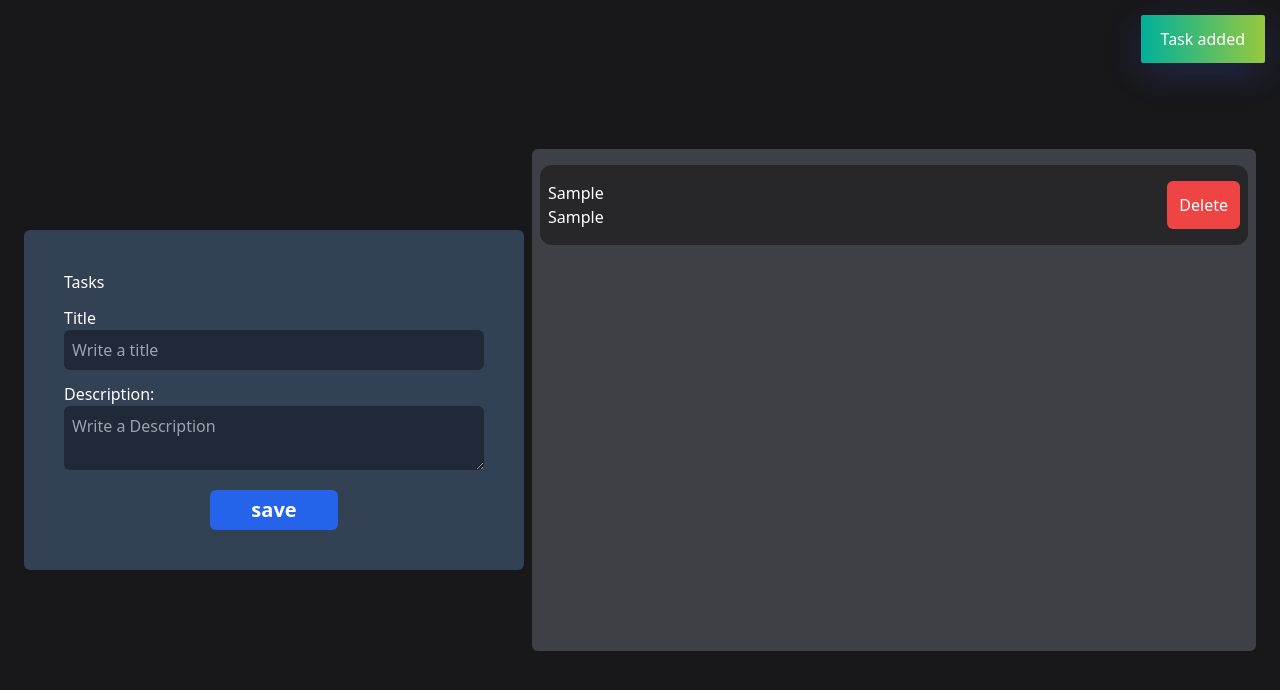
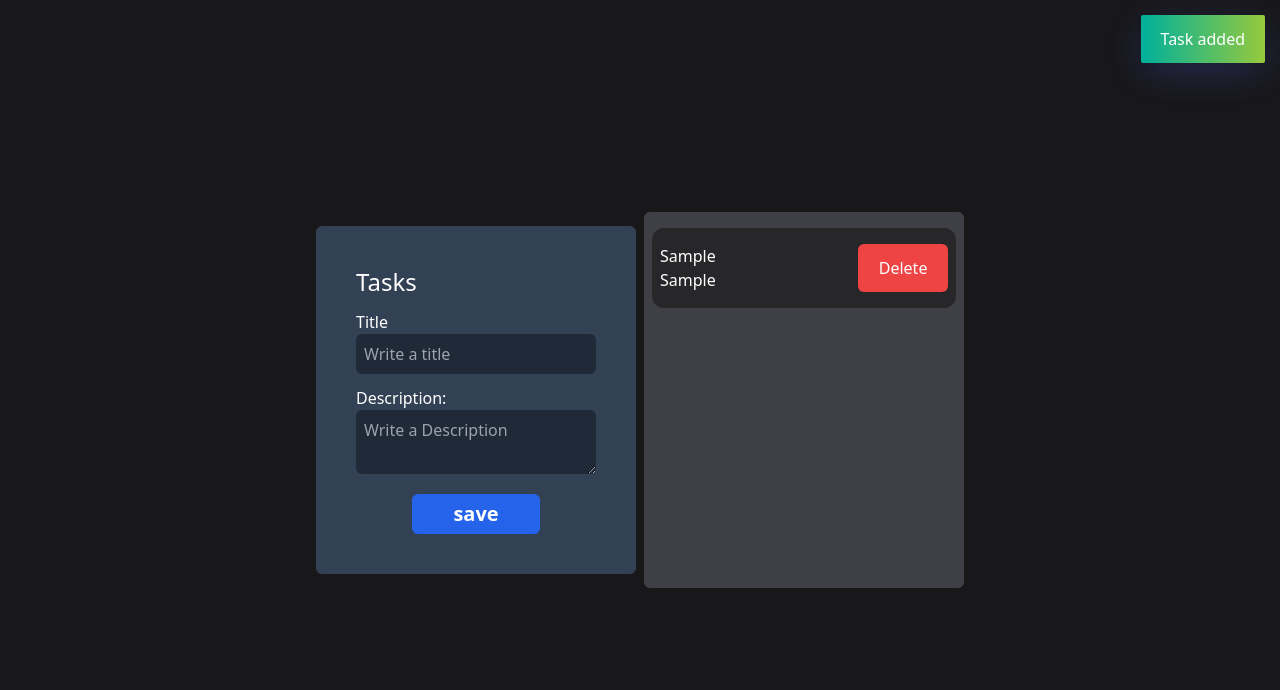
Before and after one commit to cristiandrc/TS-vanilla-frontend, a website built with Vite: page index.html in a window 1280 px wide. Both pictures are taken after typing "Sample", "Sample" into the empty fields and a click on the button "save". Built offline with nearby package versions, Linux system fonts and the light colour scheme.

Commit message:
ajuste estilos basicos

```diff
--- a/index.html
+++ b/index.html
@@ -9,7 +9,9 @@
 </head>
 
 <body class="bg-zinc-900 text-white">
-  <div id="app" class="flex gap-x-2 h-screen justify-center items-center p-6"></div>
+  <div id="app"
+    class="flex md:flex-row md:gap-x-2 gap-y-3 h-screen justify-center items-center md:p-6 p-2 max-h-screen flex-col">
+  </div>
   <script type="module" src="/src/main.ts"></script>
 </body>
 
--- a/src/components/Form/index.ts
+++ b/src/components/Form/index.ts
@@ -1,7 +1,7 @@
 import './style.css'
 export const Form = ():string => {
   return `
-  <form id='taskForm' class="flex flex-col justify-center align-middle w-300">
+  <form id='taskForm' class="flex flex-col justify-center align-middle w-full">
 
     <label class"bg-red" for="title" class='block pt-3' >Title</label>
     <input id='title' type="text" name="title" placeHolder="Write a title"
--- a/src/components/List/index.ts
+++ b/src/components/List/index.ts
@@ -1,10 +1,9 @@
-// import { TaskItem } from "../Task"
+
 export const TaskList = ():string =>{
 
 
-  // ${TaskItem([{title:'hol', description:'asdf'}])}
   return `
-    <div class='bg-zinc-700 py-2 w-3/4 h-4/6 rounded-md '>
+    <div class='bg-zinc-700 py-2 md:w-3/4 w-full max-w-xs h-3/6 rounded-md '>
     <ul id='taskList' class=' h-full  overflow-auto'>
     </ul>
     </div>
--- a/src/components/Task/index.ts
+++ b/src/components/Task/index.ts
@@ -2,9 +2,10 @@ import { TaskInterface } from "../../models/task.model"
 export const Task = (task:TaskInterface,cb:Function):HTMLLIElement =>{
 
   const li = document.createElement('li')
-  li.className = 'list-none flex justify-between bg-zinc-800 m-2 p-2 py-4 rounded-xl hover:cursor-pointer transition-colors'
+  li.className = 'list-none flex justify-between items-center bg-zinc-800 m-2 p-2 py-4 rounded-xl hover:cursor-pointer transition-colors class="  "'
 
   const div = document.createElement('div')
+  div.className =' class=" w-3/4 pr-2 break-all "'
 
   const span = document.createElement('span')
   span.innerText = task.title
@@ -15,7 +16,7 @@ export const Task = (task:TaskInterface,cb:Function):HTMLLIElement =>{
   div.append(span,p)
 
   const btn = document.createElement('button')
-  btn.className = ' bg-red-500 w-auto px-3 rounded-md hover:bg-red-600 transition-colors duration-300'
+  btn.className = ' bg-red-500 w-1/5 md:h-12 px-3 rounded-md hover:bg-red-600 transition-colors duration-300 class=" w-2/6 h-8 " '
   btn.innerText = 'Delete'
 
   btn.addEventListener('click',()=> {
--- a/src/main.ts
+++ b/src/main.ts
@@ -12,7 +12,7 @@ import Toastify from 'toastify-js'
 let tasks:TaskInterface[] = []
 
 document.querySelector<HTMLDivElement>('#app')!.innerHTML = `
-  <div class='bg-slate-700 w-1/2 p-10 rounded-md >
+  <div class='bg-slate-700 md:w-1/2 md:p-10 p-5 w-full max-w-xs rounded-md ' >
     <h1 class='text-2xl'>Tasks</h1>
     ${Form()}
   </div>
```
